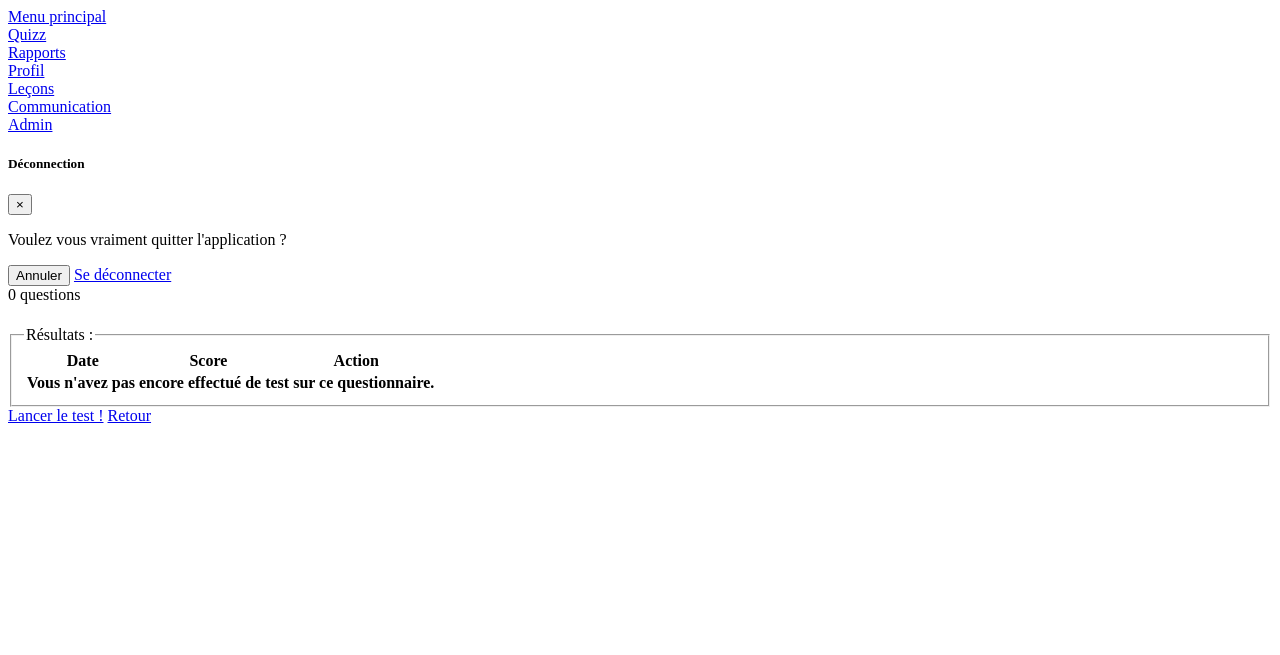
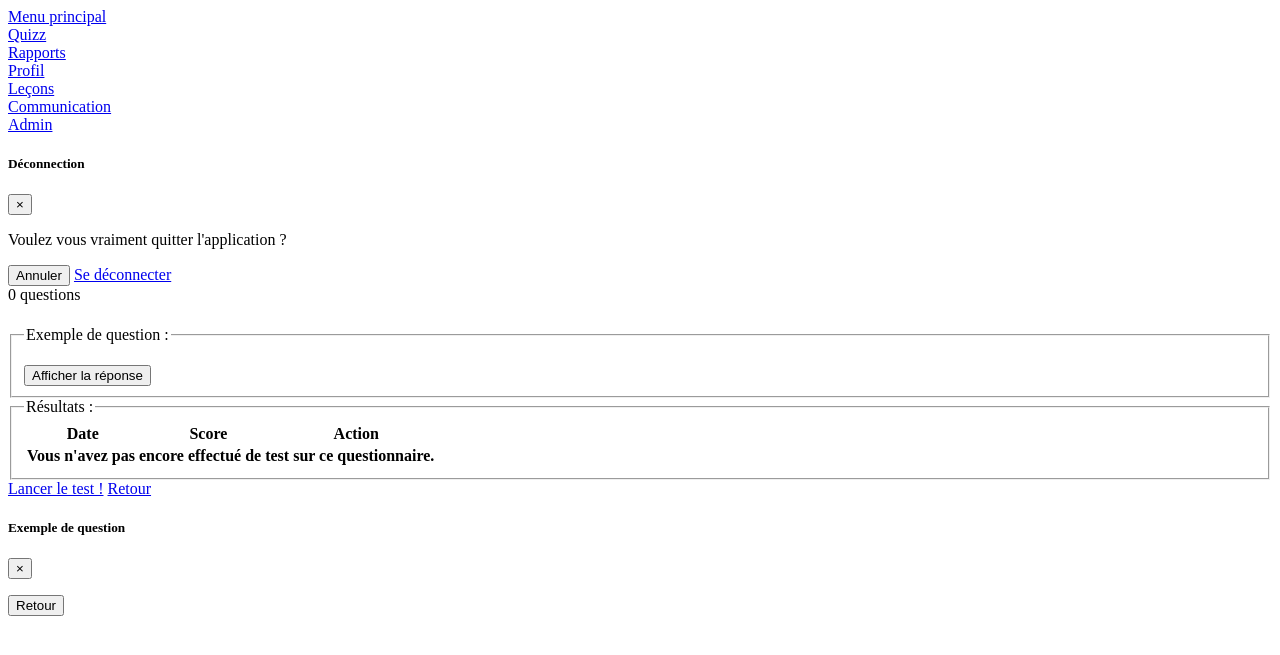
Before and after one commit to Grekoss/TrainingManagement, a Symfony app: template templates/question/show.html.twig in a window 1280 px wide. Shown: the top 655 px of the page. Run offline with Twig, Linux system fonts and the light colour scheme; the template is opened without the code that fills it, so the values that code supplies are empty; some libraries are stand-ins or nearby versions.

Commit message:
Fioritures for show the quiz

```diff
--- /dev/null
+++ b/templates/question/partiels/_modalSampleQuestion.html.twig
@@ -0,0 +1,19 @@
+<div class="modal fade" id="modalSampleQuestion" tabindex="-1" role="dialog" aria-labelledby="modalSampleQuestionLabel" aria-hidden="true">
+    <div class="modal-dialog" role="document">
+        <div class="modal-content">
+            <div class="modal-header">
+                <h5 class="modal-title" id="modalSampleQuestionLabel">Exemple de question</h5>
+                <button class="close" type="button" data-dismiss="modal" aria-label="Close">
+                    <span aria-hidden="true">&times;</span>
+                </button>
+            </div>
+            <div class="modal-body">
+                <p class="font-weight-bold">{{ sampleQuestion.question|capitalize }}</p>
+                <p class="text-center text-success">{{ sampleQuestion.prop1|capitalize }}</p>
+            </div>
+            <div class="modal-footer">
+                <button type="button" class="btn btn-secondary" data-dismiss="modal">Retour</button>
+            </div>
+        </div>
+    </div>
+</div>
--- a/templates/question/show.html.twig
+++ b/templates/question/show.html.twig
@@ -22,8 +22,14 @@
         </div>
     </div>
 
+    <fieldset class="fieldset-sample">
+        <legend>Exemple de question :</legend>
+        <p>{{ sampleQuestion.question|capitalize }}</p>
+        <button class="btn btn-outline-info" title="Afficher la réponse" data-toggle="modal" data-target="#modalSampleQuestion">Afficher la réponse</button>
+    </fieldset>
+
     <div class="container-results">
-        <fieldset>
+        <fieldset class="fieldset-results">
             <legend>Résultats :</legend>
 
             <table class="table table-striped table-bordered table-sm text-center">
@@ -57,8 +63,10 @@
 
         </fieldset>
         <div class="container-buttons">
-            <a href="#" class="btn btn-outline-primary">Lancer le test !</a>
+            <a href="{{ path('app_start_quiz', {'id': quiz.id}) }}" class="btn btn-outline-primary">Lancer le test !</a>
             <a href="{{ path('app_question') }}" class="btn btn-outline-secondary">Retour</a>
         </div>
     </div>
+
+    {{ include('question/partiels/_modalSampleQuestion.html.twig') }}
 {% endblock %}
--- a/templates/user/partiels/_results.html.twig
+++ b/templates/user/partiels/_results.html.twig
@@ -27,7 +27,7 @@
             <th>{{ result.dateAt|date('d/m/Y') }}</th>
             <th>
                 <a href="{{ path('app_correction', {'id': result.id })}}" title="Voir le résultat" class="btn btn-outline-primary"><i class="fas fa-eye"></i></a>
-                <a href="#" title="Recommencer le questionnaire" class="btn btn-outline-warning"><i class="fas fa-undo"></i></a>
+                <a href="{{ path('app_start_quiz', {'id': result.quiz.id})}}" title="Recommencer le questionnaire" class="btn btn-outline-warning"><i class="fas fa-undo"></i></a>
             </th>
         </tr>
 
```
Also changed, not shown: assets/css/question.scss (+24 -0 lines), src/Controller/QuestionController.php (+17 -2 lines), templates/question/startQuiz.html.twig (added, +44 -0 lines).
